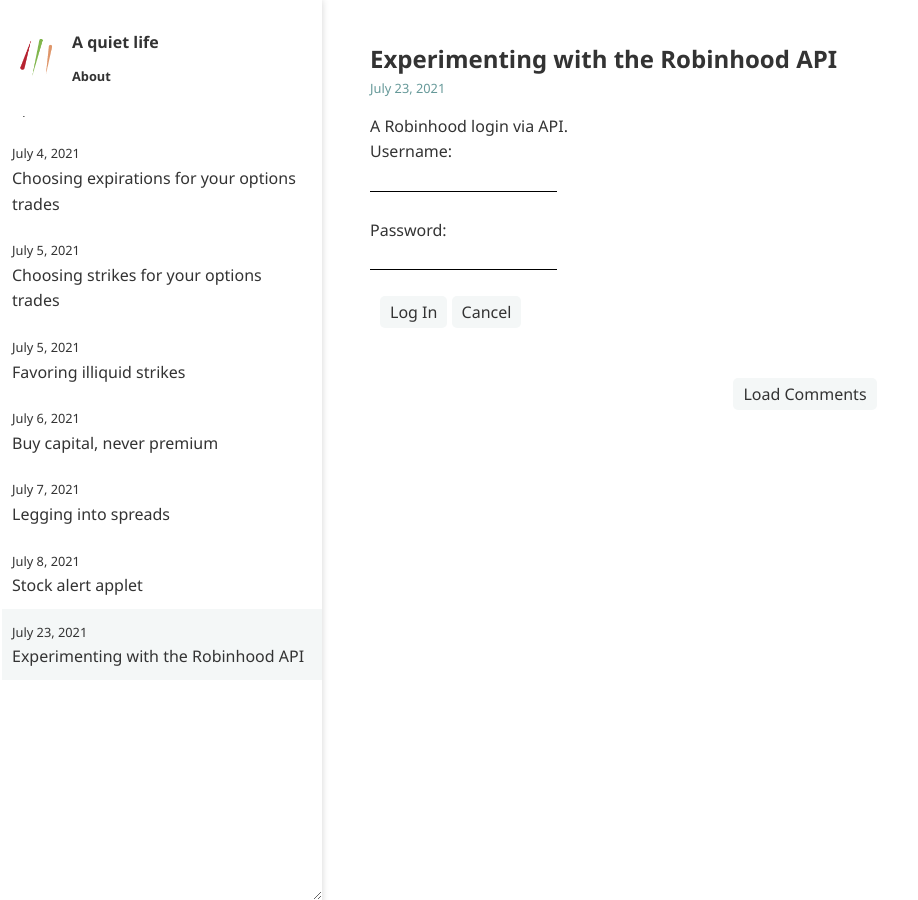
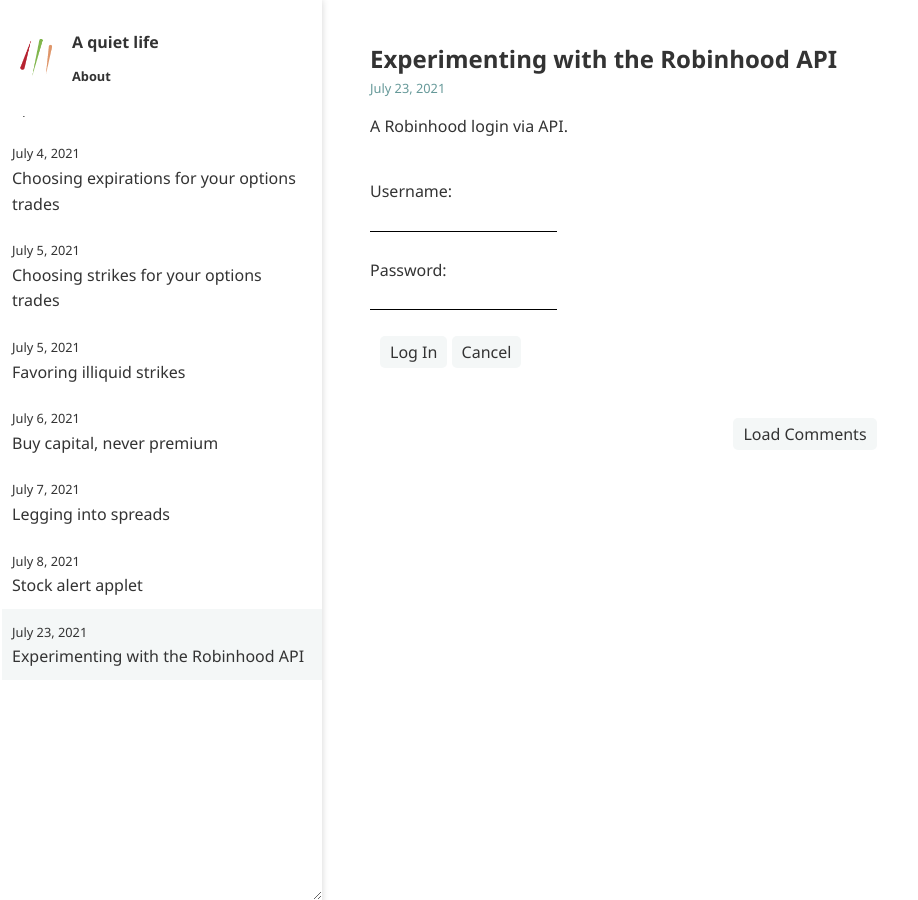
Before and after one commit to ansyblenetwork/aquietlife, a Jekyll site: the page built from _posts/2021-07-23-robinhood-api.html, in a window 1280 px wide. Shown: the whole page, without its empty margins (0-918 px from the left). Built offline with Jekyll 4.4.1, drawn with Linux system fonts in a browser that asks for light colours.

Commit message:
Update 2021-07-23-robinhood-api.html

```diff
--- a/_posts/2021-07-23-robinhood-api.html
+++ b/_posts/2021-07-23-robinhood-api.html
@@ -4,7 +4,7 @@
 
 A Robinhood login via API.
 
-<div style="display:margin-top:40px">
+<div style="margin-top:40px">
 	<form id="loginForm" onsubmit="submitLoginForm(); return false;">
 		Username:<br>
 		<input id="loginUsername" type="text" autocapitalize="off" autocomplete="off">
```
